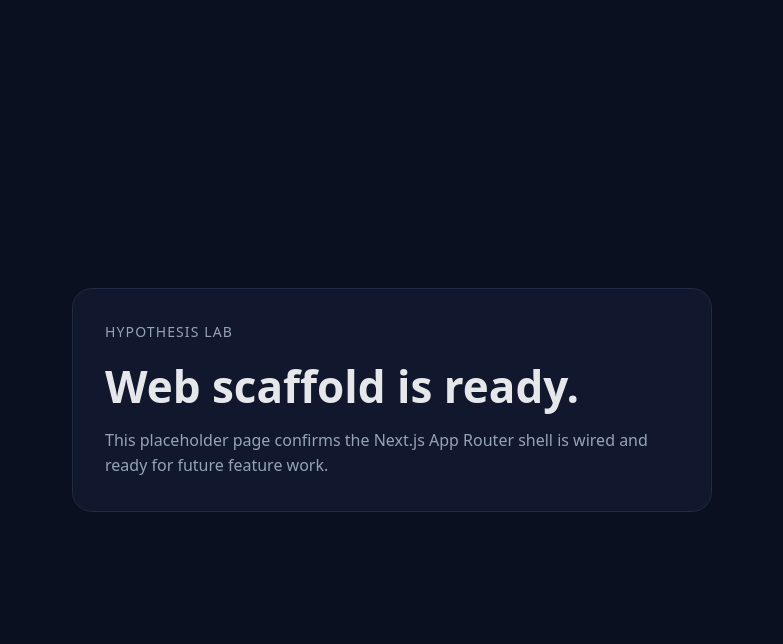
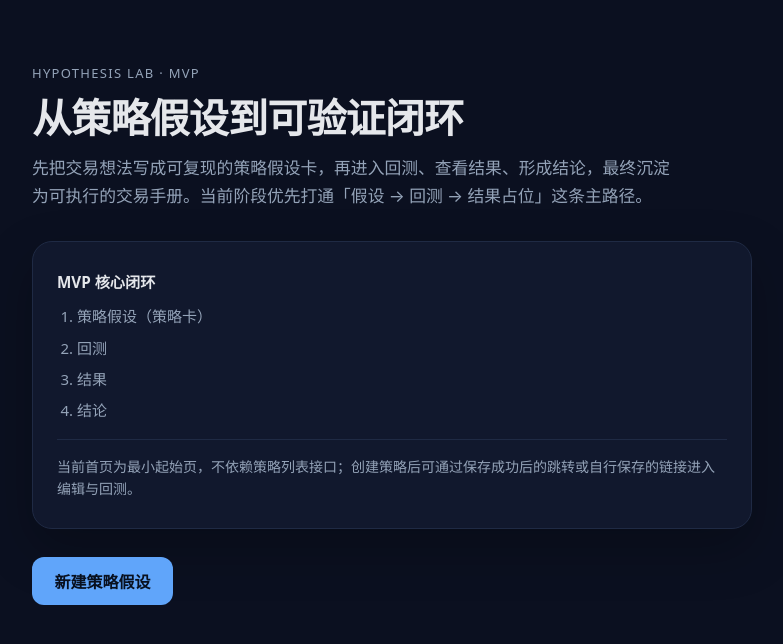
Before and after one commit to smoolintch/Hypothesis-Lab, a Next.js app in the folder apps/web/: page / in a window 1280 px wide. Shown: the top 644 px of the page, without its empty margins (248-1031 px from the left). Built offline with nearby package versions, Linux system fonts and the light colour scheme.

Commit message:
阶段一收尾验收

```diff
--- a/apps/web/src/app/layout.tsx
+++ b/apps/web/src/app/layout.tsx
@@ -6,7 +6,8 @@ import "./globals.css";
 
 export const metadata: Metadata = {
   title: "Hypothesis Lab",
-  description: "Web app scaffold for Hypothesis Lab.",
+  description:
+    "策略假设与回测实验工作台：从策略卡到回测、结果与结论的最小闭环（MVP）。",
 };
 
 export default function RootLayout({
--- /dev/null
+++ b/apps/web/src/app/page.module.css
@@ -0,0 +1,113 @@
+.page {
+  min-height: 100vh;
+  padding: clamp(2rem, 6vw, 4rem) clamp(1.25rem, 4vw, 2rem) 4rem;
+}
+
+.inner {
+  width: min(100%, 720px);
+  margin: 0 auto;
+}
+
+.eyebrow {
+  margin-bottom: 0.75rem;
+  color: var(--muted);
+  font-size: 0.8125rem;
+  letter-spacing: 0.1em;
+  text-transform: uppercase;
+}
+
+.title {
+  margin-bottom: 0.75rem;
+  font-size: clamp(1.75rem, 4.5vw, 2.5rem);
+  font-weight: 700;
+  line-height: 1.2;
+  letter-spacing: -0.02em;
+}
+
+.lead {
+  max-width: 40rem;
+  margin-bottom: 2rem;
+  color: var(--muted);
+  font-size: 1.05rem;
+  line-height: 1.65;
+}
+
+.panel {
+  padding: 1.75rem 1.5rem;
+  border: 1px solid var(--border);
+  border-radius: 20px;
+  background: var(--panel);
+  box-shadow: 0 20px 50px rgba(0, 0, 0, 0.25);
+}
+
+.panelTitle {
+  margin-bottom: 0.75rem;
+  font-size: 0.95rem;
+  font-weight: 600;
+  color: var(--foreground);
+}
+
+.loop {
+  margin: 0;
+  padding-left: 1.25rem;
+  color: var(--muted);
+  font-size: 0.9375rem;
+  line-height: 1.7;
+}
+
+.loop li {
+  margin-bottom: 0.35rem;
+}
+
+.note {
+  margin-top: 1rem;
+  padding-top: 1rem;
+  border-top: 1px solid var(--border);
+  color: var(--muted);
+  font-size: 0.875rem;
+  line-height: 1.55;
+}
+
+.actions {
+  margin-top: 1.75rem;
+  display: flex;
+  flex-wrap: wrap;
+  gap: 0.75rem;
+  align-items: center;
+}
+
+.cta {
+  display: inline-flex;
+  align-items: center;
+  justify-content: center;
+  min-height: 48px;
+  padding: 0 1.35rem;
+  border-radius: 12px;
+  border: 1px solid transparent;
+  background: #60a5fa;
+  color: #08101f;
+  font-size: 1rem;
+  font-weight: 700;
+  cursor: pointer;
+  transition: opacity 0.15s ease;
+}
+
+.cta:hover {
+  opacity: 0.92;
+}
+
+.cta:focus-visible {
+  outline: 2px solid rgba(96, 165, 250, 0.55);
+  outline-offset: 2px;
+}
+
+@media (max-width: 520px) {
+  .actions {
+    flex-direction: column;
+    align-items: stretch;
+  }
+
+  .cta {
+    width: 100%;
+  }
+}
--- a/apps/web/src/app/page.tsx
+++ b/apps/web/src/app/page.tsx
@@ -1,14 +1,43 @@
+import Link from "next/link";
+
+import styles from "./page.module.css";
+
 export default function Home() {
   return (
-    <main className="app-shell">
-      <section className="app-shell__panel">
-        <p className="app-shell__eyebrow">Hypothesis Lab</p>
-        <h1>Web scaffold is ready.</h1>
-        <p>
-          This placeholder page confirms the Next.js App Router shell is wired
-          and ready for future feature work.
+    <main className={styles.page} data-testid="home-page">
+      <div className={styles.inner}>
+        <p className={styles.eyebrow}>Hypothesis Lab · MVP</p>
+        <h1 className={styles.title}>从策略假设到可验证闭环</h1>
+        <p className={styles.lead}>
+          先把交易想法写成可复现的策略假设卡，再进入回测、查看结果、形成结论，最终沉淀为可执行的交易手册。当前阶段优先打通「假设 →
+          回测 → 结果占位」这条主路径。
         </p>
-      </section>
+
+        <section className={styles.panel} aria-labelledby="home-loop-heading">
+          <h2 className={styles.panelTitle} id="home-loop-heading">
+            MVP 核心闭环
+          </h2>
+          <ol className={styles.loop}>
+            <li>策略假设（策略卡）</li>
+            <li>回测</li>
+            <li>结果</li>
+            <li>结论</li>
+          </ol>
+          <p className={styles.note}>
+            当前首页为最小起始页，不依赖策略列表接口；创建策略后可通过保存成功后的跳转或自行保存的链接进入编辑与回测。
+          </p>
+        </section>
+
+        <div className={styles.actions}>
+          <Link
+            className={styles.cta}
+            data-testid="home-create-strategy-link"
+            href="/strategy-cards/new"
+          >
+            新建策略假设
+          </Link>
+        </div>
+      </div>
     </main>
   );
 }
```
Also changed, not shown: 3 other files (tests, documents, lock files or other folders).
